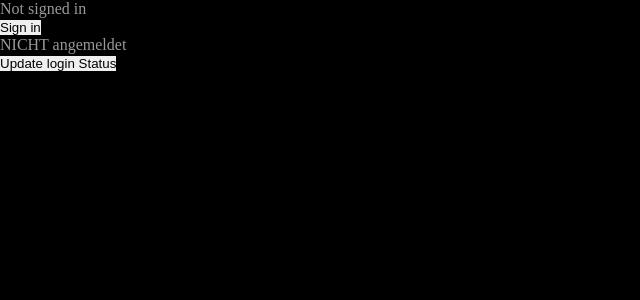
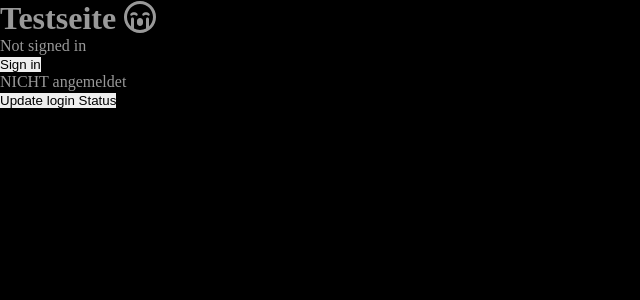
Before and after one commit to no4any/dlrgram, a Next.js app in the folder packages/dlrgram/: page / in a window 1280 px wide. Shown: the top 300 px of the page, without its empty margins (0-640 px from the left). Built offline with nearby package versions, Linux system fonts and the light colour scheme; no server answers.

Commit message:
Added fontawsome

```diff
--- a/packages/dlrgram/package.json
+++ b/packages/dlrgram/package.json
@@ -9,6 +9,10 @@
     "lint": "next lint"
   },
   "dependencies": {
+    "@fortawesome/fontawesome-svg-core": "^6.3.0",
+    "@fortawesome/free-regular-svg-icons": "^6.3.0",
+    "@fortawesome/free-solid-svg-icons": "^6.3.0",
+    "@fortawesome/react-fontawesome": "^0.2.0",
     "@next/font": "13.1.6",
     "@types/node": "18.14.0",
     "@types/react": "18.0.28",
--- a/packages/dlrgram/pages/_app.tsx
+++ b/packages/dlrgram/pages/_app.tsx
@@ -1,6 +1,9 @@
 import '@/styles/style.scss'
 import type { AppProps } from 'next/app'
 import { SessionProvider } from 'next-auth/react'
+import { config } from '@fortawesome/fontawesome-svg-core'
+import '@fortawesome/fontawesome-svg-core/styles.css'
+config.autoAddCss = false
 
 export default function App({
   Component,
--- a/packages/dlrgram/pages/index.tsx
+++ b/packages/dlrgram/pages/index.tsx
@@ -4,11 +4,14 @@ import { Inter } from '@next/font/google'
 import styles from '@/styles/Home.module.css'
 import SessionTest from '@/src/components/SessionTest.component'
 import ApiTest from '@/src/components/ApiTest'
+import { FontAwesomeIcon } from '@fortawesome/react-fontawesome'
+import { faSadCry } from '@fortawesome/free-regular-svg-icons'
 
 const inter = Inter({ subsets: ['latin'] })
 
 export default function Home() {
   return <>
+    <h1>Testseite <FontAwesomeIcon icon={faSadCry} /></h1>
     <SessionTest />
     <ApiTest />
   </>
```
Also changed, not shown: 1 other file (tests, documents, lock files or other folders).
